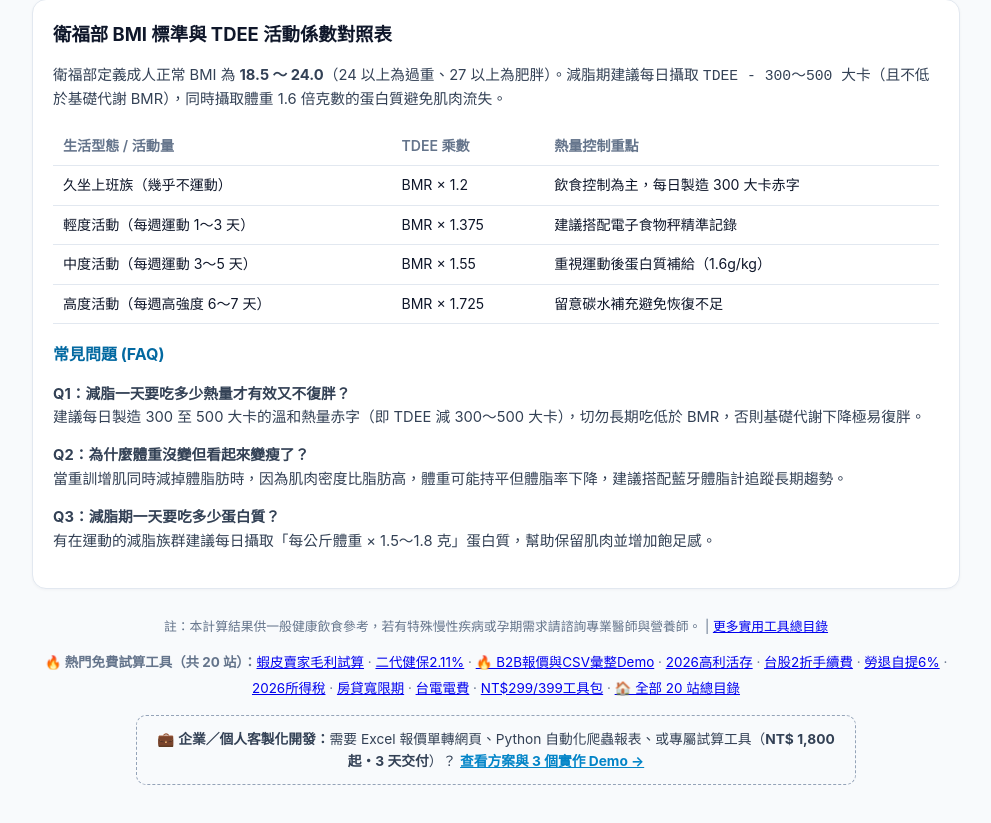
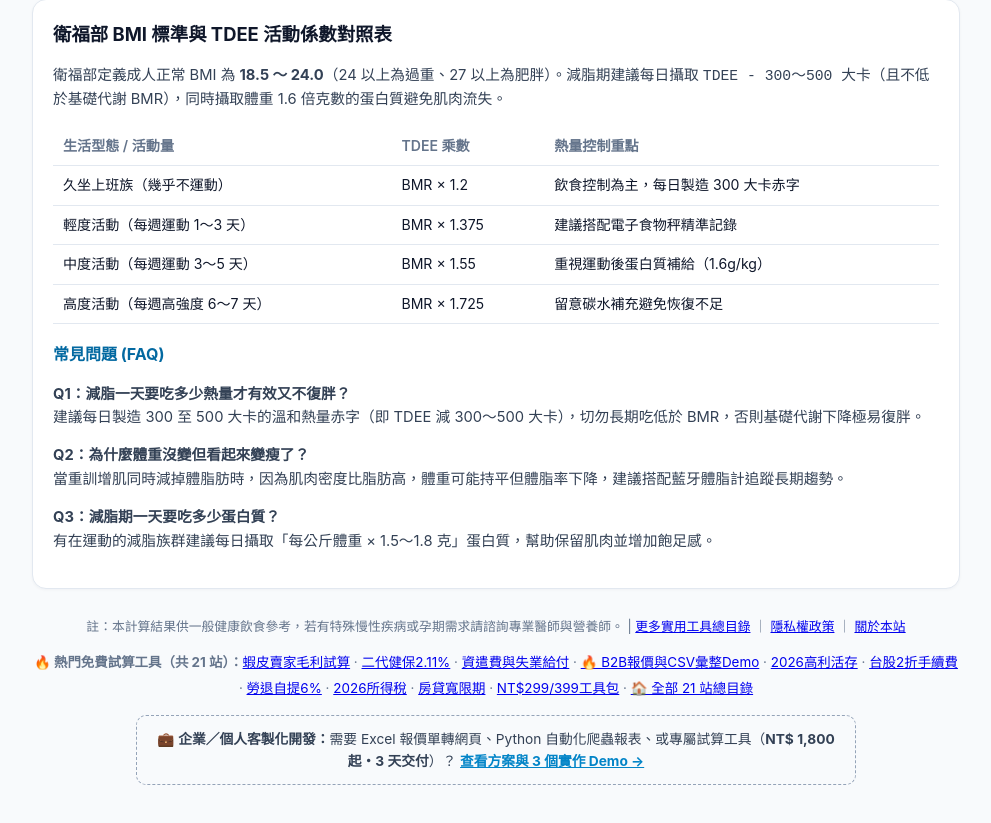
Before and after one commit to jimmycmhsieh0801-cloud/tw-bmi-tdee-calc, a plain HTML site: page index.html in a window 1280 px wide. Shown: the part 961-1784 px from the top of the page, without its empty margins (144-1135 px from the left). Drawn offline with Linux system fonts and the light colour scheme.

Commit message:
feat(0900): sync 21-site cross-nav, privacy/about links & copy summary

```diff
--- a/index.html
+++ b/index.html
@@ -187,8 +187,8 @@
 
 
         <footer>
-      <p>註：本計算結果供一般健康飲食參考，若有特殊慢性疾病或孕期需求請諮詢專業醫師與營養師。 | <a href="https://jimmycmhsieh0801-cloud.github.io/">更多實用工具總目錄</a></p>
-      <div class="cross-nav" style="margin:12px auto;font-size:0.84rem;line-height:1.9;"><strong>🔥 熱門免費試算工具（共 20 站）：</strong><a href="https://jimmycmhsieh0801-cloud.github.io/tw-ecommerce-margin-calc/">蝦皮賣家毛利試算</a> · <a href="https://jimmycmhsieh0801-cloud.github.io/tw-nhi-supplement-calc/">二代健保2.11%</a> · <a href="https://jimmycmhsieh0801-cloud.github.io/demo-b2b-quote.html">🔥 B2B報價與CSV彙整Demo</a> · <a href="https://jimmycmhsieh0801-cloud.github.io/tw-bank-interest-calc/">2026高利活存</a> · <a href="https://jimmycmhsieh0801-cloud.github.io/tw-stock-fee-calc/">台股2折手續費</a> · <a href="https://jimmycmhsieh0801-cloud.github.io/tw-labor-pension-calc/">勞退自提6%</a> · <a href="https://jimmycmhsieh0801-cloud.github.io/tw-income-tax-calc/">2026所得稅</a> · <a href="https://jimmycmhsieh0801-cloud.github.io/tw-mortgage-calc/">房貸寬限期</a> · <a href="https://jimmycmhsieh0801-cloud.github.io/tw-power-calc/">台電電費</a> · <a href="https://jimmycmhsieh0801-cloud.github.io/services.html">NT$299/399工具包</a> · <a href="https://jimmycmhsieh0801-cloud.github.io/">🏠 全部 20 站總目錄</a></div>
+      <p>註：本計算結果供一般健康飲食參考，若有特殊慢性疾病或孕期需求請諮詢專業醫師與營養師。 | <a href="https://jimmycmhsieh0801-cloud.github.io/">更多實用工具總目錄</a> ｜ <a href="https://jimmycmhsieh0801-cloud.github.io/privacy.html">隱私權政策</a> ｜ <a href="https://jimmycmhsieh0801-cloud.github.io/about.html">關於本站</a></p>
+      <div class="cross-nav" style="margin:12px auto;font-size:0.84rem;line-height:1.9;"><strong>🔥 熱門免費試算工具（共 21 站）：</strong><a href="https://jimmycmhsieh0801-cloud.github.io/tw-ecommerce-margin-calc/">蝦皮賣家毛利試算</a> · <a href="https://jimmycmhsieh0801-cloud.github.io/tw-nhi-supplement-calc/">二代健保2.11%</a> · <a href="https://jimmycmhsieh0801-cloud.github.io/tw-severance-calc/">資遣費與失業給付</a> · <a href="https://jimmycmhsieh0801-cloud.github.io/demo-b2b-quote.html">🔥 B2B報價與CSV彙整Demo</a> · <a href="https://jimmycmhsieh0801-cloud.github.io/tw-bank-interest-calc/">2026高利活存</a> · <a href="https://jimmycmhsieh0801-cloud.github.io/tw-stock-fee-calc/">台股2折手續費</a> · <a href="https://jimmycmhsieh0801-cloud.github.io/tw-labor-pension-calc/">勞退自提6%</a> · <a href="https://jimmycmhsieh0801-cloud.github.io/tw-income-tax-calc/">2026所得稅</a> · <a href="https://jimmycmhsieh0801-cloud.github.io/tw-mortgage-calc/">房貸寬限期</a> · <a href="https://jimmycmhsieh0801-cloud.github.io/services.html">NT$299/399工具包</a> · <a href="https://jimmycmhsieh0801-cloud.github.io/">🏠 全部 21 站總目錄</a></div>
   <div class="lead-box" style="margin:14px auto 8px;padding:12px 14px;border:1px dashed #94a3b8;border-radius:10px;background:#f8fafc;max-width:720px;font-size:0.86rem;color:#334155;">💼 <strong>企業／個人客製化開發：</strong>需要 Excel 報價單轉網頁、Python 自動化爬蟲報表、或專屬試算工具（<strong>NT$ 1,800 起・3 天交付</strong>）？ <a class="lead-cta" href="https://jimmycmhsieh0801-cloud.github.io/services.html" style="color:#0284c7;font-weight:700;text-decoration:underline;">查看方案與 3 個實作 Demo →</a></div>
     </footer>
   </div>
```
